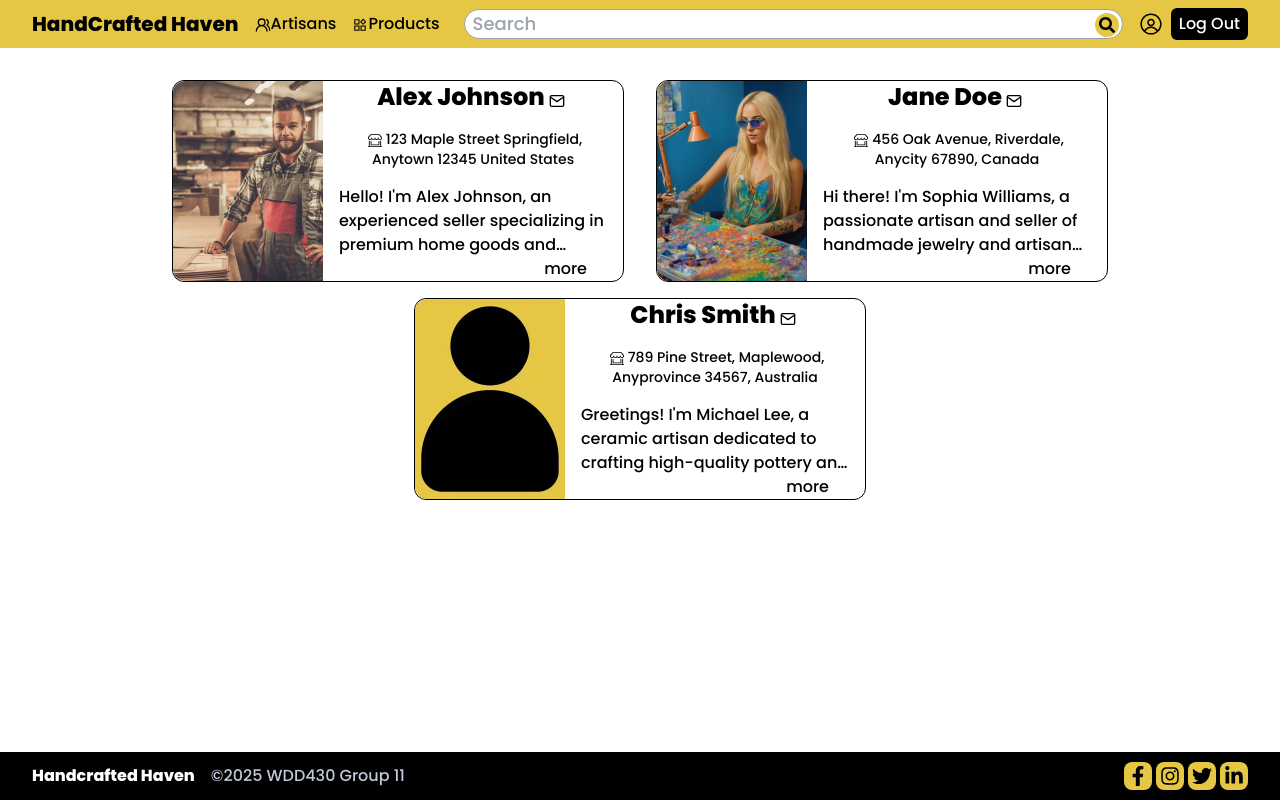
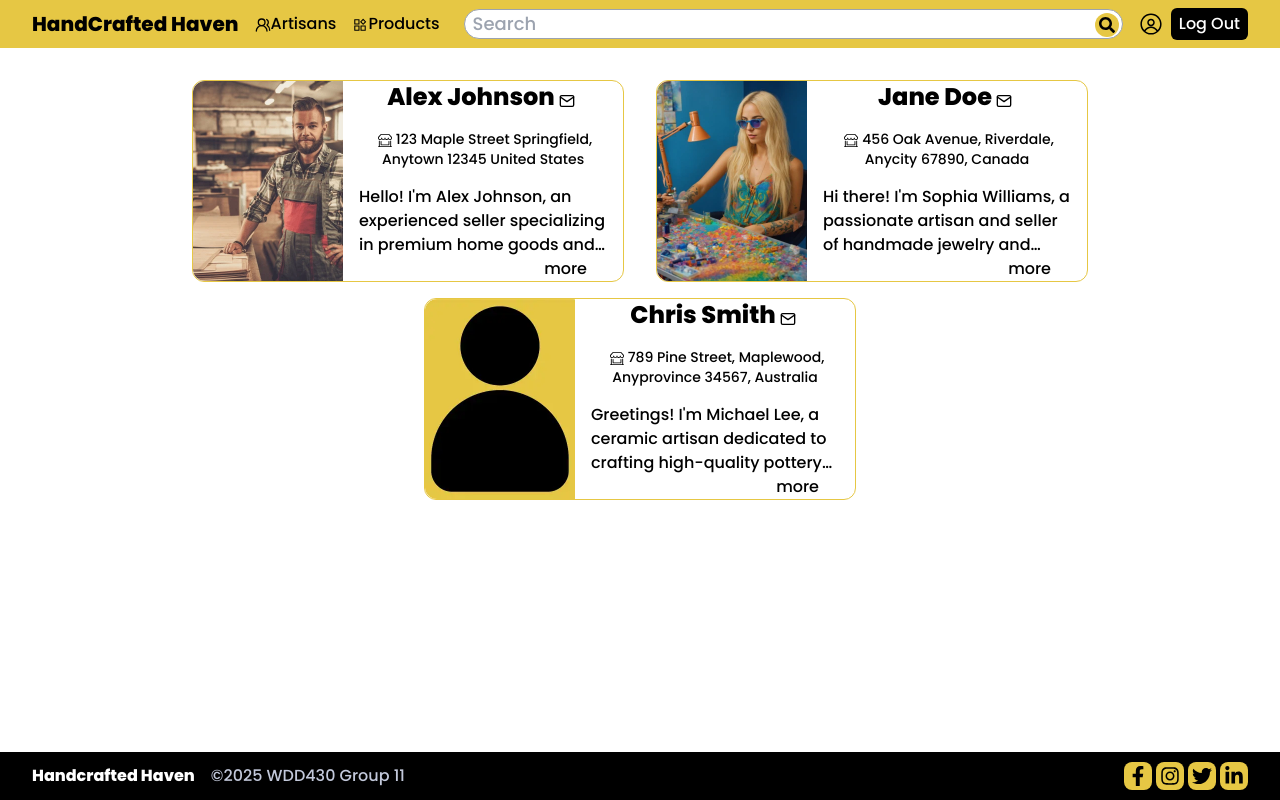
Before and after one commit to gyanqui/Handcrafted-Haven, a Next.js app: page /home/artisans in a window 1280 px wide. Built offline with nearby package versions, Linux system fonts and the light colour scheme.

Commit message:
fix: artisan card, review card

```diff
--- a/src/app/ui/home/ArtisanCard.tsx
+++ b/src/app/ui/home/ArtisanCard.tsx
@@ -15,7 +15,7 @@ export default function ArtisanCard({
 }: ArtisanCardProps) {
   return (
     <div
-      className="flex flex-row w-fit border border-black rounded-xl min-w-[390px] mx-2"
+      className="flex flex-row border border-custom-yellow rounded-xl min-w-[380px] mx-2"
       key={seller_id}
     >
       <div className="min-w-[150px] w-[150px] min-h-[200px] h-[200px] ">
@@ -29,7 +29,7 @@ export default function ArtisanCard({
           />
         </Link>
       </div>
-      <div className="flex-shrink px-4 w-[300px] max-w-[300px] overflow-hidden relative">
+      <div className="flex-shrink px-4 w-[280px] max-w-[280px] overflow-hidden relative">
         <p className="text-center">
           <span className="font-extrabold text-2xl">
             {firstname} {lastname}
--- a/src/app/ui/home/ReviewCard.tsx
+++ b/src/app/ui/home/ReviewCard.tsx
@@ -5,7 +5,7 @@ import { ReviewProps } from "@/app/lib/definitions";
 
 export default function ReviewCard({product_id, image_url, username, rating, created_at, product_name, review }: ReviewProps) {
   return (
-    <div className="flex flex-row border border-custom-yellow rounded-2xl min-w-[390px]">
+    <div className="flex flex-row border border-custom-yellow rounded-2xl min-w-[380px]">
       {/* product image container */}
       <div className="w-[150px] min-w-[150px]">
         <Link href={`/home/products/${product_id}`}>
```
